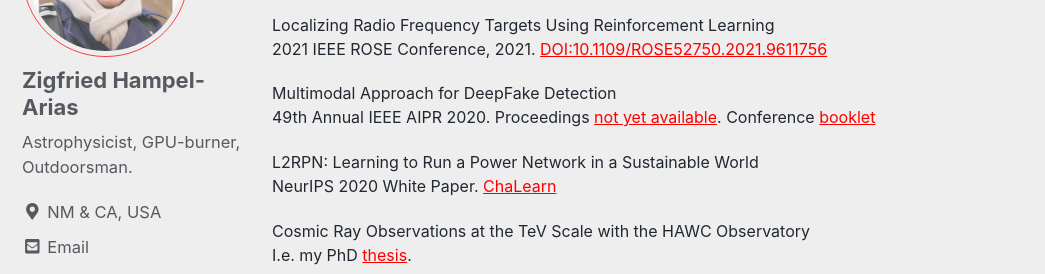
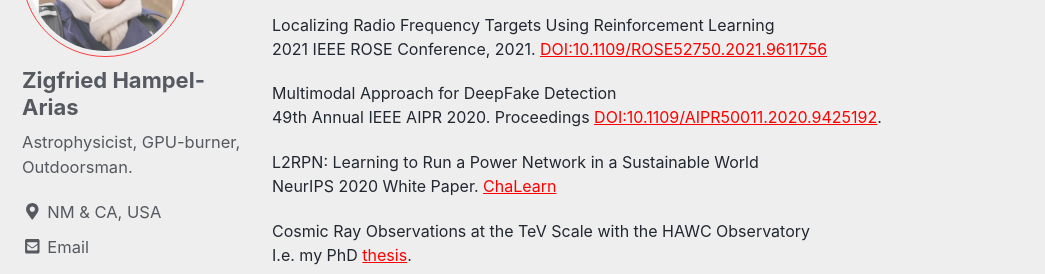
Before and after one commit to zhampel/zhampel.github.io, a Jekyll site: the page built from _pages/cv.md, in a window 1280 px wide and 900 px high, scrolled down 2686 px. Shown: the part 153-427 px from the top of the window, without its empty margins (0-1045 px from the left). Built offline with Jekyll 4.4.1, drawn with Linux system fonts in a browser that asks for light colours; nearby versions of some CDN libraries; formulas are drawn with MathJax 3.

Commit message:
Adds deep fake paper to pubs

```diff
--- a/_pages/cv.md
+++ b/_pages/cv.md
@@ -134,8 +134,7 @@ Localizing Radio Frequency Targets Using Reinforcement Learning<br>
 2021 IEEE ROSE Conference, 2021. [DOI:10.1109/ROSE52750.2021.9611756](https://ieeexplore.ieee.org/document/9611756)<br>
 
 Multimodal Approach for DeepFake Detection<br>
-49th Annual IEEE AIPR 2020. Proceedings [not yet available](https://www.aipr-workshop.org/past-conference-information).
-Conference [booklet](https://www.aipr-workshop.org/images/2020/AIPR_Program_Booklet_2020.pdf)
+49th Annual IEEE AIPR 2020. Proceedings [DOI:10.1109/AIPR50011.2020.9425192](https://ieeexplore.ieee.org/document/9425192).
 
 L2RPN: Learning to Run a Power Network in a Sustainable World<br>
 NeurIPS 2020 White Paper. [ChaLearn](https://drive.google.com/file/d/1--OxWiZzaf2nlHETic2ghmozZVn5TNSM/view)
```
